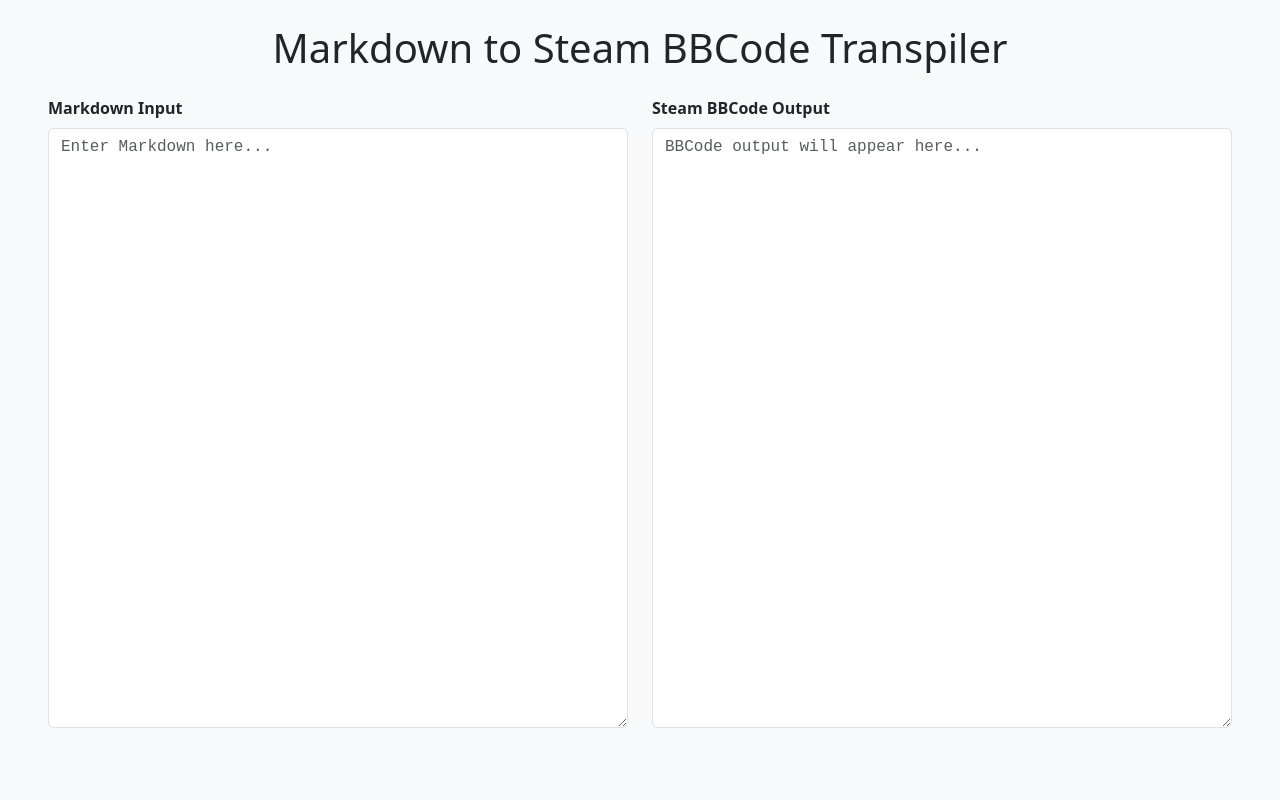
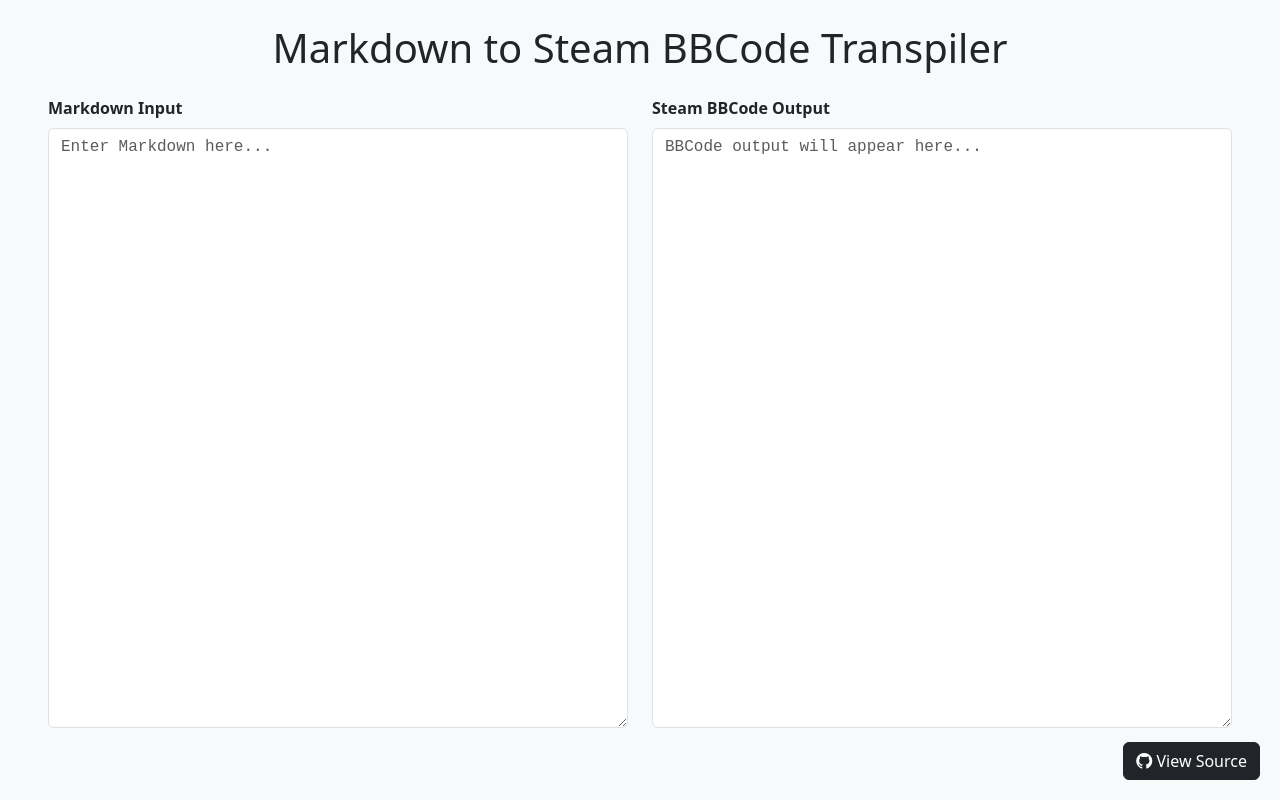
Before and after one commit to lukasstorck/markdown-to-steam-bbcode, a plain HTML site: page src/index.html in a window 1280 px wide. Drawn offline with nearby package versions, Linux system fonts and the light colour scheme.

Commit message:
feat: add view source button

```diff
--- a/src/index.html
+++ b/src/index.html
@@ -6,6 +6,7 @@
     <meta name="viewport" content="width=device-width, initial-scale=1" />
     <title>Markdown to Steam BBCode Transpiler</title>
     <link href="https://cdn.jsdelivr.net/npm/bootstrap@5.3.3/dist/css/bootstrap.min.css" rel="stylesheet" />
+    <link rel="stylesheet" href="https://cdn.jsdelivr.net/npm/bootstrap-icons@1.11.1/font/bootstrap-icons.css">
     <style>
         body {
             background-color: #f8f9fa;
@@ -17,9 +18,21 @@
             height: 250px;
         }
 
+        .view-source-btn {
+            display: none;
+        }
+
         @media (min-width: 992px) {
             textarea {
                 height: 75vh;
+            }
+
+            .view-source-btn {
+                display: block;
+                position: fixed;
+                bottom: 20px;
+                right: 20px;
+                z-index: 1000;
             }
         }
     </style>
@@ -41,6 +54,12 @@
         </div>
     </div>
 
+    <!-- View Source Button -->
+    <a href="https://github.com/lukasstorck/markdown-to-steam-bbcode" target="_blank"
+        class="btn btn-dark view-source-btn">
+        <i class="bi bi-github"></i> View Source
+    </a>
+
     <script src="index.js"></script>
 </body>
 
```
